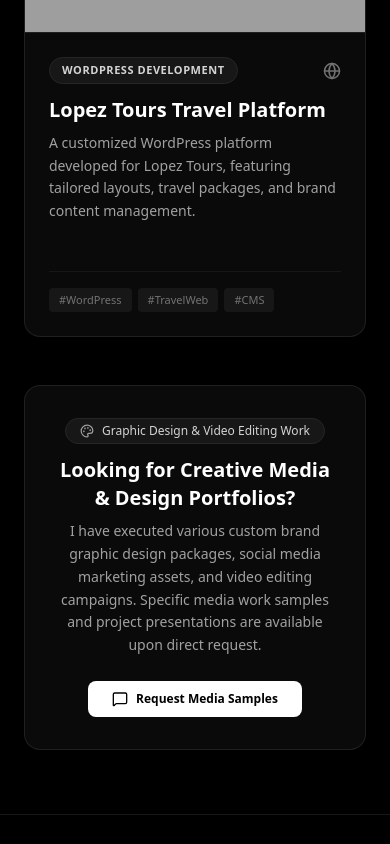
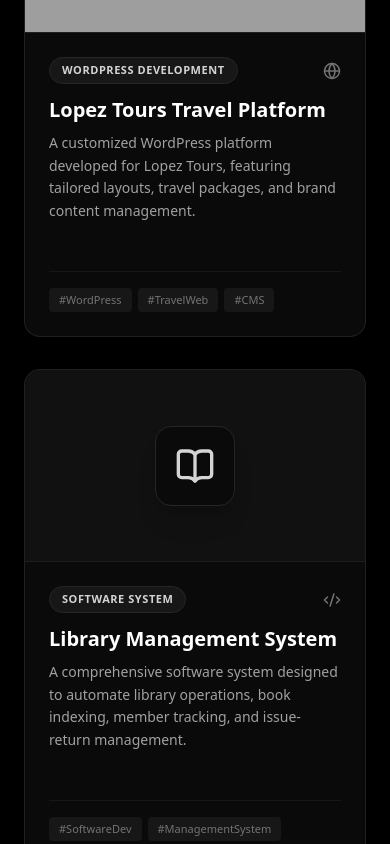
Before and after one commit to HimashaOfficial/my-portfolio, a Next.js app: page / in a window 390 px wide. Shown: the part 6182-7026 px from the top of the page. Built offline with nearby package versions, Linux system fonts and the light colour scheme; grey boxes are pictures that could not be loaded.

Commit message:
Updated porjects

```diff
--- a/src/app/page.js
+++ b/src/app/page.js
@@ -21,7 +21,9 @@
   MessageSquare,
   Loader2,
   Sparkles,
-  Clapperboard
+  Clapperboard,
+  BookOpen,
+  Users
 } from "lucide-react";
 
 const fadeInUp = {
@@ -538,7 +540,7 @@
             <h2 className="text-2xl sm:text-3xl font-extrabold text-white mb-3 inline-flex items-center gap-2.5">
               <Briefcase className="text-neutral-400" size={28} /> Featured Software Builds
             </h2>
-            <p className="text-neutral-400 text-sm sm:text-base">Custom mobile applications and responsive Web platforms.</p>
+            <p className="text-neutral-400 text-sm sm:text-base">Custom mobile applications, management systems, and web platforms.</p>
           </motion.div>
 
           {/* Software Projects Grid */}
@@ -628,6 +630,88 @@
                   <span className="text-[11px] text-neutral-500 bg-neutral-900 px-2.5 py-1 rounded">#WordPress</span>
                   <span className="text-[11px] text-neutral-500 bg-neutral-900 px-2.5 py-1 rounded">#TravelWeb</span>
                   <span className="text-[11px] text-neutral-500 bg-neutral-900 px-2.5 py-1 rounded">#CMS</span>
+                </div>
+              </div>
+            </motion.div>
+
+            {/* Project 3: Library Management System */}
+            <motion.div
+              initial="hidden"
+              whileInView="visible"
+              viewport={{ once: true }}
+              variants={fadeInUp}
+              className="bg-neutral-950 border border-neutral-800/80 rounded-2xl overflow-hidden hover:border-neutral-700 transition duration-300 flex flex-col justify-between group"
+            >
+              <div>
+                <div className="w-full h-48 sm:h-56 bg-neutral-900/60 flex items-center justify-center p-6 relative border-b border-neutral-800/60">
+                  <div className="w-20 h-20 sm:w-24 sm:h-24 bg-neutral-950 border border-neutral-800 rounded-2xl flex items-center justify-center text-white shadow-xl group-hover:scale-105 transition duration-500">
+                    <BookOpen size={40} className="text-neutral-300 group-hover:text-white transition" />
+                  </div>
+                </div>
+
+                <div className="p-6 md:p-7">
+                  <div className="flex items-center justify-between mb-3">
+                    <span className="text-[11px] font-semibold bg-neutral-900 text-neutral-300 border border-neutral-800 px-3 py-1 rounded-full uppercase tracking-wider">
+                      Software System
+                    </span>
+                    <Code2 size={18} className="text-neutral-500 group-hover:text-white transition" />
+                  </div>
+
+                  <h3 className="text-xl font-bold text-white mb-2 group-hover:text-neutral-200 transition">
+                    Library Management System
+                  </h3>
+                  <p className="text-neutral-400 text-sm leading-relaxed mb-6">
+                    A comprehensive software system designed to automate library operations, book indexing, member tracking, and issue-return management.
+                  </p>
+                </div>
+              </div>
+
+              <div className="px-6 pb-6 md:px-7 md:pb-7">
+                <div className="flex flex-wrap gap-1.5 border-t border-neutral-900 pt-4">
+                  <span className="text-[11px] text-neutral-500 bg-neutral-900 px-2.5 py-1 rounded">#SoftwareDev</span>
+                  <span className="text-[11px] text-neutral-500 bg-neutral-900 px-2.5 py-1 rounded">#ManagementSystem</span>
+                  <span className="text-[11px] text-neutral-500 bg-neutral-900 px-2.5 py-1 rounded">#Database</span>
+                </div>
+              </div>
+            </motion.div>
+
+            {/* Project 4: Student Management System Web Application */}
+            <motion.div
+              initial="hidden"
+              whileInView="visible"
+              viewport={{ once: true }}
+              variants={fadeInUp}
+              className="bg-neutral-950 border border-neutral-800/80 rounded-2xl overflow-hidden hover:border-neutral-700 transition duration-300 flex flex-col justify-between group"
+            >
+              <div>
+                <div className="w-full h-48 sm:h-56 bg-neutral-900/60 flex items-center justify-center p-6 relative border-b border-neutral-800/60">
+                  <div className="w-20 h-20 sm:w-24 sm:h-24 bg-neutral-950 border border-neutral-800 rounded-2xl flex items-center justify-center text-white shadow-xl group-hover:scale-105 transition duration-500">
+                    <Users size={40} className="text-neutral-300 group-hover:text-white transition" />
+                  </div>
+                </div>
+
+                <div className="p-6 md:p-7">
+                  <div className="flex items-center justify-between mb-3">
+                    <span className="text-[11px] font-semibold bg-neutral-900 text-neutral-300 border border-neutral-800 px-3 py-1 rounded-full uppercase tracking-wider">
+                      Web Application
+                    </span>
+                    <Globe size={18} className="text-neutral-500 group-hover:text-white transition" />
+                  </div>
+
+                  <h3 className="text-xl font-bold text-white mb-2 group-hover:text-neutral-200 transition">
+                    Student Management System Web App
+                  </h3>
+                  <p className="text-neutral-400 text-sm leading-relaxed mb-6">
+                    A web-based management platform built to streamline student enrollments, academic records tracking, and administrative data management.
+                  </p>
+                </div>
+              </div>
+
+              <div className="px-6 pb-6 md:px-7 md:pb-7">
+                <div className="flex flex-wrap gap-1.5 border-t border-neutral-900 pt-4">
+                  <span className="text-[11px] text-neutral-500 bg-neutral-900 px-2.5 py-1 rounded">#WebApp</span>
+                  <span className="text-[11px] text-neutral-500 bg-neutral-900 px-2.5 py-1 rounded">#StudentPortal</span>
+                  <span className="text-[11px] text-neutral-500 bg-neutral-900 px-2.5 py-1 rounded">#FullStack</span>
                 </div>
               </div>
             </motion.div>
```
